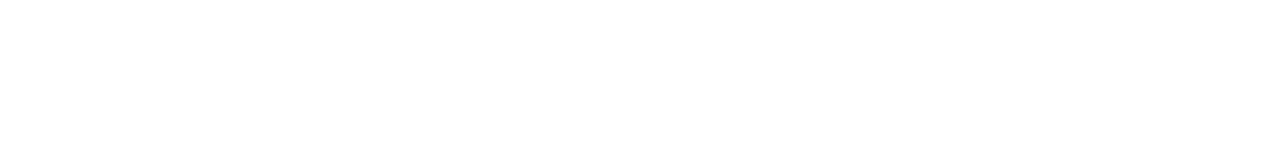
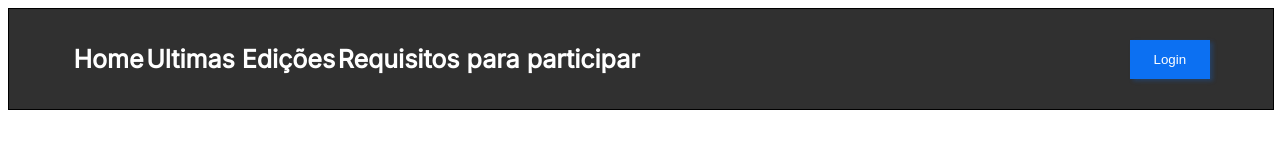
Before and after one commit to larissarsgoncalves/bootcampDnc, a plain HTML site: page index.html in a window 1280 px wide. Drawn offline with Linux system fonts and the light colour scheme.

Commit message:
criação do estilo css

```diff
--- /dev/null
+++ b/estilo.css
@@ -0,0 +1,46 @@
+ /* pode selecionar atraves de uma #id, .class ou comando tipo paragrafo põe p*/
+    #principal{
+    width: 100%;
+    height: 100px;
+    border: 1px solid black;
+    background-color: #303030;
+    display: flex;
+    justify-content: space-between;
+    align-items: center;
+
+    }
+
+    #menu{
+    display: flex;
+    width: 45%;
+    justify-content: space-around;
+    align-items: center;
+    margin-left: 5%;
+    }
+
+    #principal div a{
+    font-family: 'Inter';
+    font-style: normal;
+    font-weight: 600;
+    font-size: 25px;
+    line-height: 30px;
+    color: #FFFFFF;
+    text-decoration: none;
+    }
+
+    #principal button{
+    margin-right: 5%;
+    width: 80px;
+    height: 39px;
+    left: 1245px;
+    top: 31px;
+    border: none;
+    color:  #FFFFFF;
+    background: #0C70F2;
+    box-shadow: 3px 2px 4px rgba(12, 112, 242, 0.25);
+    cursor: pointer; /*só para aparecer a mãozinha quando for em cima do botão*/
+    }
+
+    #principal div a:hover{ /* esse hover faz mudar do lin quando passa o mouse em cima*/
+    color: #cccccc;
+    }
--- a/index.html
+++ b/index.html
@@ -4,13 +4,27 @@
     <meta charset="UTF-8">
     <meta http-equiv="X-UA-Compatible" content="IE=edge">
     <meta name="viewport" content="width=device-width, initial-scale=1.0">
+    <link rel="preconnect" href="https://fonts.googleapis.com">
+    <link rel="preconnect" href="https://fonts.gstatic.com" crossorigin>
+    <link href="https://fonts.googleapis.com/css2?family=Inter:wght@100;400&display=swap" rel="stylesheet">
     <title>Bootcamp DNC</title>
-
+    <link rel="stylesheet" href="estilo.css">
 
 </head>
 
 
 <body>
+    <nav id="principal">
+        <div id="menu">
+            <a href="">Home</a>
+            <a href="">Ultimas Edições</a>
+            <a href="">Requisitos para participar</a>
+
+        </div>
+
+        <button> Login </button>
+
+    </nav>
 
 </body>
 
```
